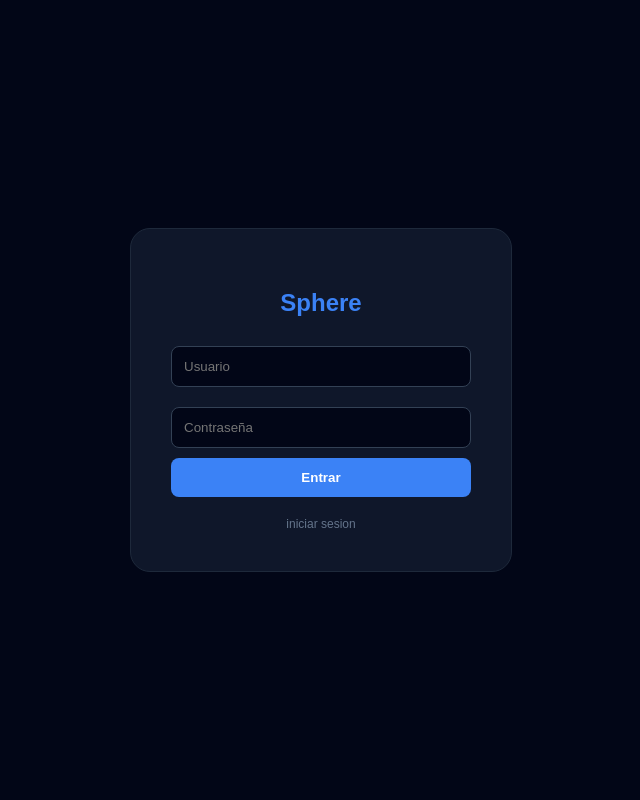
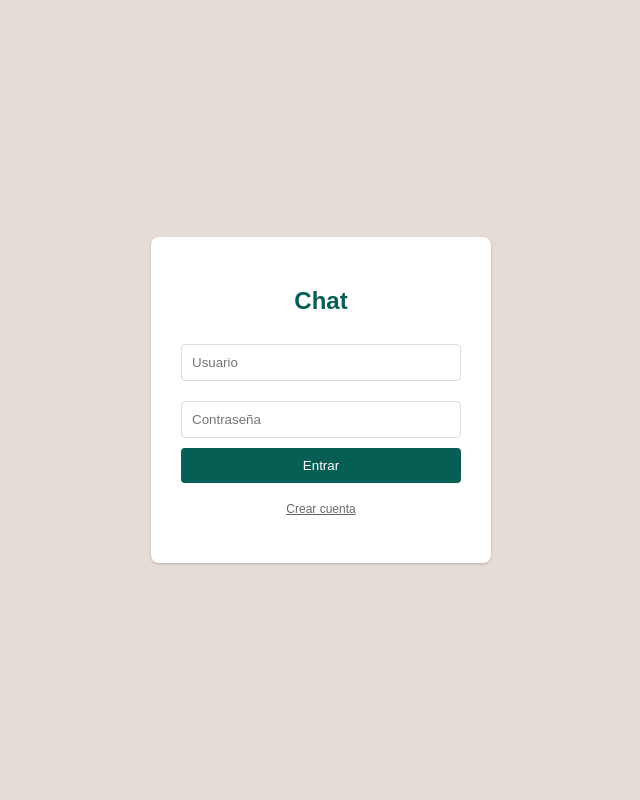
Before and after one commit to shadow345340/chat-oficial-de-shadow, a Flask app: page /register in a window 1280 px wide. Shown: the whole page, without its empty margins (319-959 px from the left). Run offline with Flask 3, Linux system fonts and the light colour scheme.

Commit message:
Update register.html

```diff
--- a/templates/register.html
+++ b/templates/register.html
@@ -2,28 +2,23 @@
 <html>
 <head>
     <meta name="viewport" content="width=device-width, initial-scale=1.0">
-    <meta name="robots" content="noindex, nofollow">
-    <title>Sphere | Register</title>
+    <title>Chat | Login</title>
     <style>
-        body { background: #020617; color: white; font-family: sans-serif; display: flex; justify-content: center; align-items: center; height: 100vh; margin: 0; }
-        .box { background: #0f172a; padding: 40px; border-radius: 20px; width: 300px; text-align: center; border: 1px solid #1e293b; }
-        .err { color: #f87171; font-size: 14px; margin-bottom: 15px; }
-        input { width: 100%; padding: 12px; margin: 10px 0; border-radius: 8px; border: 1px solid #334155; background: #020617; color: white; box-sizing: border-box; }
-        button { width: 100%; padding: 12px; background: #3b82f6; border: none; color: white; border-radius: 8px; font-weight: bold; cursor: pointer; }
+        body { background: #e5ddd5; font-family: sans-serif; display: flex; justify-content: center; align-items: center; height: 100vh; margin: 0; }
+        .box { background: white; padding: 30px; border-radius: 8px; width: 280px; text-align: center; box-shadow: 0 1px 3px rgba(0,0,0,0.2); }
+        input { width: 100%; padding: 10px; margin: 10px 0; border: 1px solid #ddd; border-radius: 4px; box-sizing: border-box; }
+        button { width: 100%; padding: 10px; background: #075e54; color: white; border: none; border-radius: 4px; cursor: pointer; }
     </style>
 </head>
 <body>
     <div class="box">
-        <h2 style="color:#3b82f6">Sphere</h2>
-        {% with messages = get_flashed_messages() %}
-          {% if messages %}<div class="err">{{ messages[0] }}</div>{% endif %}
-        {% endwith %}
+        <h2 style="color:#075e54">Chat</h2>
         <form method="POST">
-            <input type="text" name="username" placeholder="Usuario" required>
-            <input type="password" name="password" placeholder="Contraseña" required>
+            <input type="text" name="u" placeholder="Usuario" required>
+            <input type="password" name="p" placeholder="Contraseña" required>
             <button type="submit">Entrar</button>
         </form>
-        <a href="/login" style="color:#64748b; font-size:12px; display:block; margin-top:20px; text-decoration:none;">iniciar sesion</a>
+        <p><a href="/register" style="font-size: 12px; color: #666;">Crear cuenta</a></p>
     </div>
 </body>
 </html>
```
